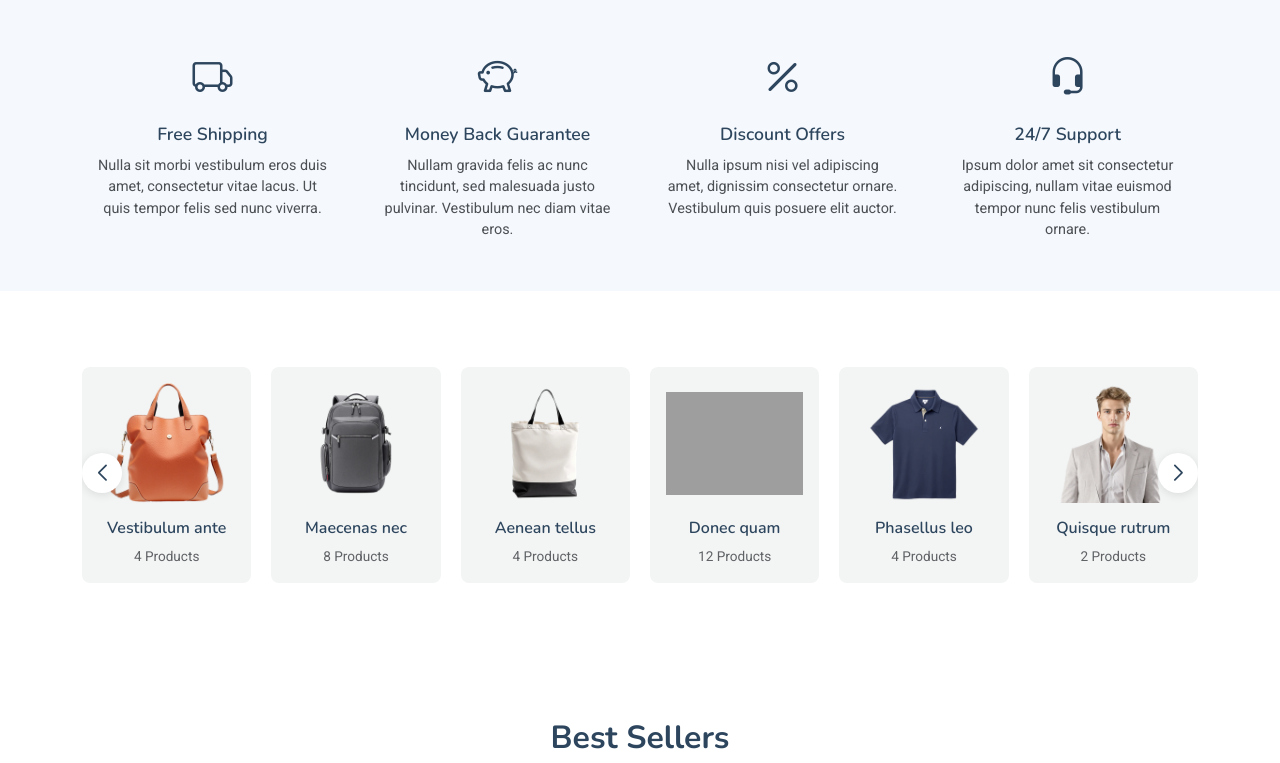
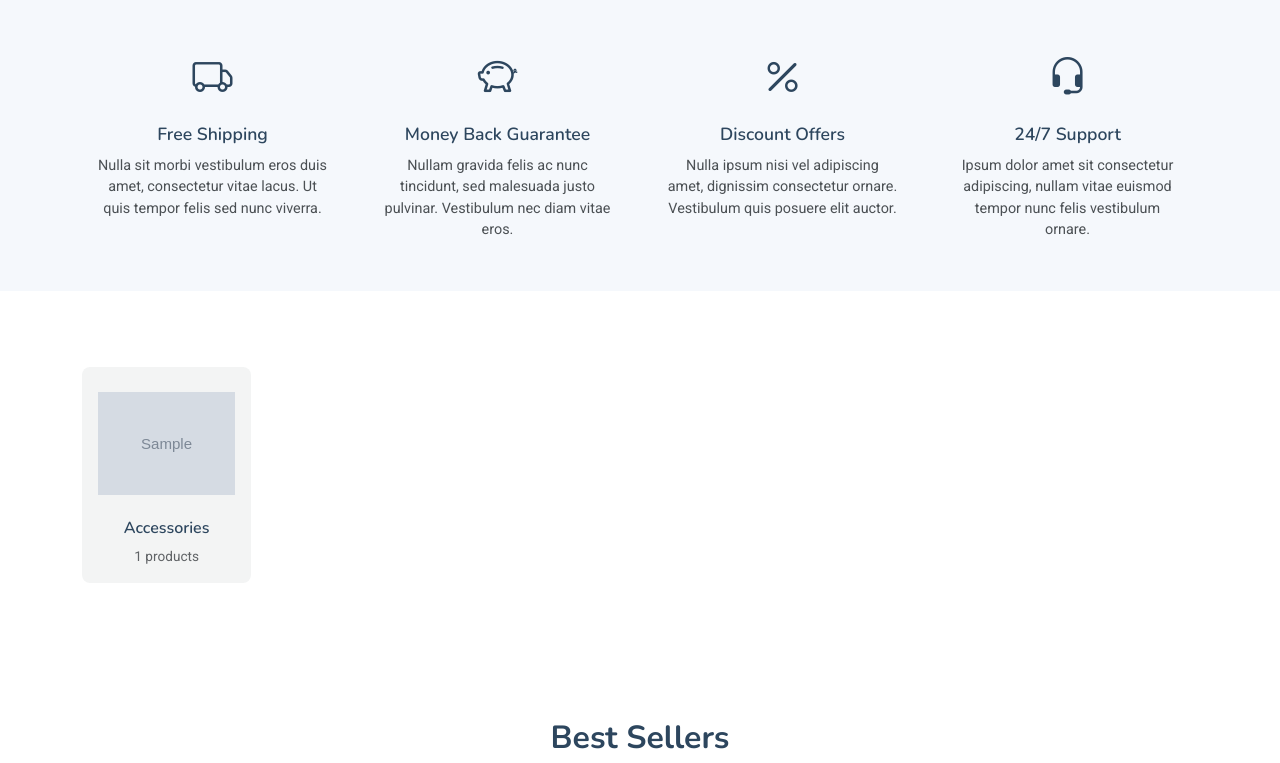
Before and after one commit to munyokii/eStore, a Django app: page / in a window 1280 px wide. Shown: the part 1004-1767 px from the top of the page. Run offline with Django 5.2, Linux system fonts and the light colour scheme; tables that the repository leaves empty hold one stand-in row (values such as "Sample post"); grey boxes marked "Sample" are stand-in pictures; some libraries are stand-ins or nearby versions; grey boxes are pictures that could not be loaded.

Commit message:
:sparkles: Getting categories from database and displaying on templates

```diff
--- a/macrotech/templates/home.html
+++ b/macrotech/templates/home.html
@@ -195,100 +195,20 @@
 
           <div class="swiper-wrapper">
             <!-- Category Card 1 -->
-            <div class="swiper-slide">
-              <div class="category-card" data-aos="fade-up" data-aos-delay="100">
-                <div class="category-image">
-                  <img src="{% static 'assets/img/product/product-1.webp' %}" alt="Category" class="img-fluid">
+            {% for category in categories%}
+              <div class="swiper-slide">
+                <div class="category-card" data-aos="fade-up" data-aos-delay="100">
+                  <div class="category-image">
+                    <img src="{{ category.category_image.url }}" alt="Category" class="img-fluid">
+                  </div>
+                  <h3 class="category-title">{{ category.category_name }}</h3>
+                  <p class="category-count">{{ category.product_count }} products</p>
+                  <a href="" class="stretched-link"></a>
                 </div>
-                <h3 class="category-title">Vestibulum ante</h3>
-                <p class="category-count">4 Products</p>
-                <a href="ctaegory.html" class="stretched-link"></a>
               </div>
-            </div>
+            {% endfor %}
 
-            <!-- Category Card 2 -->
-            <div class="swiper-slide">
-              <div class="category-card" data-aos="fade-up" data-aos-delay="200">
-                <div class="category-image">
-                  <img src="{% static 'assets/img/product/product-6.webp' %}" alt="Category" class="img-fluid">
-                </div>
-                <h3 class="category-title">Maecenas nec</h3>
-                <p class="category-count">8 Products</p>
-                <a href="ctaegory.html" class="stretched-link"></a>
-              </div>
-            </div>
 
-            <!-- Category Card 3 -->
-            <div class="swiper-slide">
-              <div class="category-card" data-aos="fade-up" data-aos-delay="300">
-                <div class="category-image">
-                  <img src="{% static 'assets/img/product/product-9.webp' %}" alt="Category" class="img-fluid">
-                </div>
-                <h3 class="category-title">Aenean tellus</h3>
-                <p class="category-count">4 Products</p>
-                <a href="ctaegory.html" class="stretched-link"></a>
-              </div>
-            </div>
-
-            <!-- Category Card 4 -->
-            <div class="swiper-slide">
-              <div class="category-card" data-aos="fade-up" data-aos-delay="400">
-                <div class="category-image">
-                  <img src="{% static 'assets/img/product/product-f-1.webp' %}" alt="Category" class="img-fluid">
-                </div>
-                <h3 class="category-title">Donec quam</h3>
-                <p class="category-count">12 Products</p>
-                <a href="ctaegory.html" class="stretched-link"></a>
-              </div>
-            </div>
-
-            <!-- Category Card 5 -->
-            <div class="swiper-slide">
-              <div class="category-card" data-aos="fade-up" data-aos-delay="500">
-                <div class="category-image">
-                  <img src="{% static 'assets/img/product/product-10.webp' %}" alt="Category" class="img-fluid">
-                </div>
-                <h3 class="category-title">Phasellus leo</h3>
-                <p class="category-count">4 Products</p>
-                <a href="ctaegory.html" class="stretched-link"></a>
-              </div>
-            </div>
-
-            <!-- Category Card 6 -->
-            <div class="swiper-slide">
-              <div class="category-card" data-aos="fade-up" data-aos-delay="600">
-                <div class="category-image">
-                  <img src="{% static 'assets/img/product/product-m-1.webp' %}" alt="Category" class="img-fluid">
-                </div>
-                <h3 class="category-title">Quisque rutrum</h3>
-                <p class="category-count">2 Products</p>
-                <a href="ctaegory.html" class="stretched-link"></a>
-              </div>
-            </div>
-
-            <!-- Category Card 7 -->
-            <div class="swiper-slide">
-              <div class="category-card" data-aos="fade-up" data-aos-delay="700">
-                <div class="category-image">
-                  <img src="{% static 'assets/img/product/product-10.webp' %}" alt="Category" class="img-fluid">
-                </div>
-                <h3 class="category-title">Etiam ultricies</h3>
-                <p class="category-count">4 Products</p>
-                <a href="ctaegory.html" class="stretched-link"></a>
-              </div>
-            </div>
-
-            <!-- Category Card 8 -->
-            <div class="swiper-slide">
-              <div class="category-card" data-aos="fade-up" data-aos-delay="800">
-                <div class="category-image">
-                  <img src="{% static 'assets/img/product/product-2.webp' %}" alt="Category" class="img-fluid">
-                </div>
-                <h3 class="category-title">Fusce fermentum</h3>
-                <p class="category-count">4 Products</p>
-                <a href="ctaegory.html" class="stretched-link"></a>
-              </div>
-            </div>
           </div>
 
           <div class="swiper-button-next"></div>
--- a/macrotech/templates/product-details.html
+++ b/macrotech/templates/product-details.html
@@ -92,7 +92,7 @@
           <div class="col-lg-6" data-aos="fade-left" data-aos-delay="200">
             <div class="product-info">
               <div class="product-meta mb-2">
-                <span class="product-category">Headphones</span>
+                <span class="product-category">{{ product.category }}</span>
                 <div class="product-rating">
                   <i class="bi bi-star-fill"></i>
                   <i class="bi bi-star-fill"></i>
--- a/macrotech/views.py
+++ b/macrotech/views.py
@@ -4,11 +4,12 @@ from django.shortcuts import render
 from django.views import View
 from django.contrib.auth import get_user_model
 from django.utils.decorators import method_decorator
+from django.db.models import Count
 
 from macrotech.forms import ContactMessageForm
 
 from .utils import custom_login_required
-from .models import Product
+from .models import Category, Product
 from .email import EmailContactNotification
 
 User = get_user_model()
@@ -18,10 +19,12 @@ class HomeView(View):
 
     def get(self, request):
         """Handle GET requests and render the home template."""
-        products = Product.objects.all()
+        products = Product.objects.all().order_by("-uploaded_at")
+        categories = Category.objects.annotate(product_count=Count('products'))
 
         context = {
-            "products": products
+            "products": products,
+            "categories": categories
         }
         return render(request, "home.html", context)
 
```
